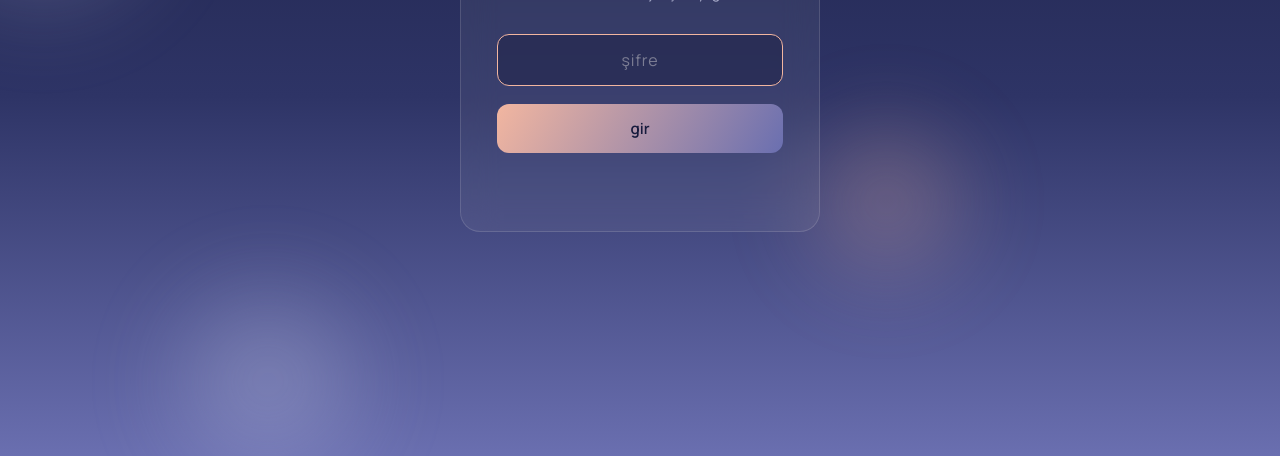
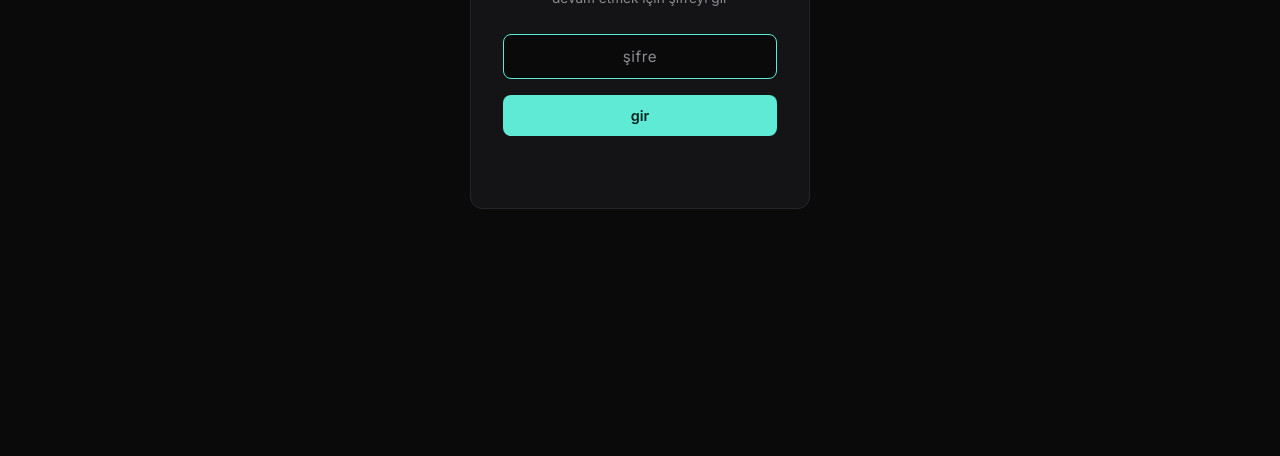
Before and after one commit to theahmetco/Aero-, a website: page views/login.html in a window 1280 px wide. Shown: the part 344-800 px from the top of the page. Drawn offline with Linux system fonts and the light colour scheme.

Commit message:
Add files via upload

```diff
--- a/public/css/login.css
+++ b/public/css/login.css
@@ -1,12 +1,12 @@
-@import url('https://fonts.googleapis.com/css2?family=Fraunces:opsz,wght@9..144,300;9..144,500;9..144,600&family=Manrope:wght@400;500;600&display=swap');
+@import url('https://fonts.googleapis.com/css2?family=Inter:wght@400;500;600&family=Space+Grotesk:wght@600&display=swap');
 
 :root {
-  --sky-deep: #171b3d;
-  --sky-mid: #2e3466;
-  --dusk-violet: #6a6fb0;
-  --cloud: #cfd3ec;
-  --peach: #f2b6a0;
-  --cream: #f5f2ee;
+  --bg: #0a0a0b;
+  --surface: #141416;
+  --border: #26262a;
+  --text: #eaeaea;
+  --text-dim: #8b8b90;
+  --accent: #5eead4;
 }
 
 * { box-sizing: border-box; }
@@ -17,117 +17,81 @@ body {
   display: flex;
   align-items: center;
   justify-content: center;
-  font-family: 'Manrope', sans-serif;
-  background: linear-gradient(180deg, var(--sky-deep) 0%, var(--sky-mid) 55%, var(--dusk-violet) 100%);
-  overflow: hidden;
+  font-family: 'Inter', sans-serif;
+  background: var(--bg);
   position: relative;
 }
 
-.clouds {
-  position: absolute;
-  inset: 0;
-  overflow: hidden;
-  pointer-events: none;
-}
-
-.cloud {
-  position: absolute;
-  border-radius: 50%;
-  filter: blur(40px);
-  opacity: 0.35;
-  background: radial-gradient(circle, var(--cloud), transparent 70%);
-  animation: drift 40s linear infinite;
-}
-
-.cloud:nth-child(1) { width: 320px; height: 320px; top: 10%; left: -10%; animation-duration: 55s; }
-.cloud:nth-child(2) { width: 220px; height: 220px; top: 55%; left: 60%; animation-duration: 70s; background: radial-gradient(circle, var(--peach), transparent 70%); }
-.cloud:nth-child(3) { width: 260px; height: 260px; top: 75%; left: 10%; animation-duration: 60s; }
-
-@keyframes drift {
-  from { transform: translateX(0) translateY(0); }
-  50% { transform: translateX(60px) translateY(-30px); }
-  to { transform: translateX(0) translateY(0); }
-}
+.clouds { display: none; }
 
 .login-card {
   position: relative;
-  z-index: 1;
-  width: min(360px, 88vw);
-  padding: 48px 36px;
-  border-radius: 20px;
-  background: rgba(245, 242, 238, 0.06);
-  border: 1px solid rgba(245, 242, 238, 0.14);
-  backdrop-filter: blur(18px);
+  width: min(340px, 88vw);
+  padding: 44px 32px;
+  border-radius: 12px;
+  background: var(--surface);
+  border: 1px solid var(--border);
   text-align: center;
 }
 
 .login-card h1 {
-  font-family: 'Fraunces', serif;
-  font-weight: 500;
-  font-size: 2.4rem;
-  letter-spacing: 0.04em;
-  color: var(--cream);
+  font-family: 'Space Grotesk', sans-serif;
+  font-weight: 600;
+  font-size: 1.8rem;
+  color: var(--text);
   margin: 0 0 6px;
 }
 
 .login-card p.sub {
-  color: var(--cloud);
-  font-size: 0.9rem;
-  margin: 0 0 32px;
-  opacity: 0.8;
+  color: var(--text-dim);
+  font-size: 0.85rem;
+  margin: 0 0 28px;
 }
 
 .login-card input[type="password"] {
   width: 100%;
-  padding: 14px 16px;
-  border-radius: 12px;
-  border: 1px solid rgba(245, 242, 238, 0.2);
-  background: rgba(23, 27, 61, 0.4);
-  color: var(--cream);
-  font-family: 'Manrope', sans-serif;
-  font-size: 1rem;
+  padding: 12px 14px;
+  border-radius: 8px;
+  border: 1px solid var(--border);
+  background: var(--bg);
+  color: var(--text);
+  font-family: 'Inter', sans-serif;
+  font-size: 0.95rem;
   outline: none;
-  transition: border-color 0.2s ease;
+  transition: border-color 0.15s ease;
   text-align: center;
-  letter-spacing: 0.15em;
+  letter-spacing: 0.1em;
 }
 
 .login-card input[type="password"]:focus {
-  border-color: var(--peach);
+  border-color: var(--accent);
 }
 
 .login-card input[type="password"]::placeholder {
-  letter-spacing: 0.05em;
-  color: rgba(245, 242, 238, 0.4);
+  letter-spacing: 0.04em;
+  color: var(--text-dim);
 }
 
 .login-card button {
   width: 100%;
-  margin-top: 18px;
-  padding: 14px;
+  margin-top: 16px;
+  padding: 12px;
   border: none;
-  border-radius: 12px;
-  background: linear-gradient(120deg, var(--peach), var(--dusk-violet));
-  color: var(--sky-deep);
-  font-family: 'Manrope', sans-serif;
+  border-radius: 8px;
+  background: var(--accent);
+  color: #06201c;
+  font-family: 'Inter', sans-serif;
   font-weight: 600;
-  font-size: 0.95rem;
+  font-size: 0.9rem;
   cursor: pointer;
-  transition: transform 0.15s ease, box-shadow 0.15s ease;
+  transition: opacity 0.15s ease;
 }
 
-.login-card button:hover {
-  transform: translateY(-1px);
-  box-shadow: 0 10px 24px rgba(242, 182, 160, 0.25);
-}
+.login-card button:hover { opacity: 0.88; }
 
 .error-msg {
-  color: var(--peach);
-  font-size: 0.85rem;
-  margin-top: 16px;
+  color: #f28b82;
+  font-size: 0.82rem;
+  margin-top: 14px;
   min-height: 1em;
 }
-
-@media (prefers-reduced-motion: reduce) {
-  .cloud { animation: none; }
-}
--- a/public/css/style.css
+++ b/public/css/style.css
@@ -1,12 +1,13 @@
-@import url('https://fonts.googleapis.com/css2?family=Fraunces:opsz,wght@9..144,300;9..144,500;9..144,600&family=Manrope:wght@400;500;600;700&display=swap');
+@import url('https://fonts.googleapis.com/css2?family=Inter:wght@400;500;600;700&family=Space+Grotesk:wght@500;600&display=swap');
 
 :root {
-  --sky-deep: #171b3d;
-  --sky-mid: #2e3466;
-  --dusk-violet: #6a6fb0;
-  --cloud: #cfd3ec;
-  --peach: #f2b6a0;
-  --cream: #f5f2ee;
+  --bg: #0a0a0b;
+  --surface: #141416;
+  --surface-hover: #1c1c1f;
+  --border: #26262a;
+  --text: #eaeaea;
+  --text-dim: #8b8b90;
+  --accent: #5eead4;
 }
 
 * { box-sizing: border-box; }
@@ -14,152 +15,125 @@
 html, body {
   margin: 0;
   min-height: 100%;
-  font-family: 'Manrope', sans-serif;
-  background: linear-gradient(180deg, var(--sky-deep) 0%, var(--sky-mid) 55%, var(--dusk-violet) 100%);
-  color: var(--cream);
+  font-family: 'Inter', sans-serif;
+  background: var(--bg);
+  color: var(--text);
 }
 
-body {
-  position: relative;
-  overflow-x: hidden;
-}
+body { position: relative; }
 
-.clouds {
-  position: fixed;
-  inset: 0;
-  overflow: hidden;
-  pointer-events: none;
-  z-index: 0;
-}
-
-.cloud {
-  position: absolute;
-  border-radius: 50%;
-  filter: blur(50px);
-  opacity: 0.28;
-  background: radial-gradient(circle, var(--cloud), transparent 70%);
-  animation: drift 60s linear infinite;
-}
-
-.cloud:nth-child(1) { width: 380px; height: 380px; top: 5%; left: -10%; animation-duration: 70s; }
-.cloud:nth-child(2) { width: 260px; height: 260px; top: 50%; left: 70%; animation-duration: 85s; background: radial-gradient(circle, var(--peach), transparent 70%); }
-.cloud:nth-child(3) { width: 300px; height: 300px; top: 80%; left: 15%; animation-duration: 75s; }
-
-@keyframes drift {
-  from { transform: translateX(0) translateY(0); }
-  50% { transform: translateX(80px) translateY(-40px); }
-  to { transform: translateX(0) translateY(0); }
-}
+.clouds { display: none; }
 
 .app {
   position: relative;
-  z-index: 1;
-  max-width: 720px;
+  max-width: 680px;
   margin: 0 auto;
-  padding: 48px 24px 100px;
+  padding: 56px 24px 100px;
 }
 
 header.hero {
-  text-align: center;
+  text-align: left;
   margin-bottom: 40px;
+  border-bottom: 1px solid var(--border);
+  padding-bottom: 24px;
 }
 
 header.hero h1 {
-  font-family: 'Fraunces', serif;
-  font-weight: 500;
-  font-size: 3rem;
-  letter-spacing: 0.05em;
+  font-family: 'Space Grotesk', sans-serif;
+  font-weight: 600;
+  font-size: 2rem;
   margin: 0;
+  color: var(--text);
 }
 
 header.hero p {
-  color: var(--cloud);
-  opacity: 0.85;
+  color: var(--text-dim);
   margin: 8px 0 0;
-  font-size: 0.95rem;
+  font-size: 0.9rem;
 }
 
 nav.tabs {
   display: flex;
-  gap: 8px;
-  justify-content: center;
-  flex-wrap: wrap;
-  margin-bottom: 36px;
+  gap: 6px;
+  margin-bottom: 32px;
+  border-bottom: 1px solid var(--border);
 }
 
 nav.tabs button {
-  padding: 10px 18px;
-  border-radius: 999px;
-  border: 1px solid rgba(245, 242, 238, 0.18);
-  background: rgba(245, 242, 238, 0.05);
-  color: var(--cloud);
-  font-family: 'Manrope', sans-serif;
-  font-size: 0.85rem;
+  padding: 10px 4px;
+  margin-right: 20px;
+  border-radius: 0;
+  border: none;
+  border-bottom: 2px solid transparent;
+  background: transparent;
+  color: var(--text-dim);
+  font-family: 'Inter', sans-serif;
+  font-size: 0.88rem;
   font-weight: 500;
   cursor: pointer;
-  transition: all 0.2s ease;
+  transition: all 0.15s ease;
 }
 
-nav.tabs button:hover {
-  border-color: var(--peach);
-  color: var(--cream);
-}
+nav.tabs button:hover { color: var(--text); }
 
 nav.tabs button.active {
-  background: linear-gradient(120deg, var(--peach), var(--dusk-violet));
-  color: var(--sky-deep);
-  border-color: transparent;
+  color: var(--accent);
+  border-bottom-color: var(--accent);
   font-weight: 600;
 }
 
-.panel { display: none; animation: fadeIn 0.4s ease; }
+.panel { display: none; animation: fadeIn 0.25s ease; }
 .panel.active { display: block; }
 
 @keyframes fadeIn {
-  from { opacity: 0; transform: translateY(6px); }
+  from { opacity: 0; transform: translateY(4px); }
   to { opacity: 1; transform: translateY(0); }
 }
 
 .card {
-  background: rgba(245, 242, 238, 0.06);
-  border: 1px solid rgba(245, 242, 238, 0.12);
-  border-radius: 16px;
-  padding: 24px;
-  margin-bottom: 18px;
-  backdrop-filter: blur(14px);
+  background: var(--surface);
+  border: 1px solid var(--border);
+  border-radius: 10px;
+  padding: 20px;
+  margin-bottom: 14px;
+  transition: border-color 0.15s ease;
 }
 
+.card:hover { border-color: #33333a; }
+
 .card h3 {
-  font-family: 'Fraunces', serif;
-  font-weight: 500;
-  font-size: 1.2rem;
+  font-family: 'Space Grotesk', sans-serif;
+  font-weight: 600;
+  font-size: 1.05rem;
   margin: 0 0 8px;
+  color: var(--text);
 }
 
 .card p {
-  color: var(--cloud);
-  font-size: 0.92rem;
+  color: var(--text-dim);
+  font-size: 0.88rem;
   line-height: 1.6;
   margin: 0 0 12px;
 }
 
 .card iframe {
-  border-radius: 12px;
+  border-radius: 8px;
   width: 100%;
 }
 
 .memory-date {
-  font-size: 0.75rem;
-  color: var(--peach);
-  letter-spacing: 0.08em;
+  font-size: 0.72rem;
+  color: var(--accent);
+  letter-spacing: 0.06em;
   text-transform: uppercase;
   margin-bottom: 6px;
   display: block;
+  font-weight: 600;
 }
 
 .memory-image {
   width: 100%;
-  border-radius: 12px;
+  border-radius: 8px;
   margin-top: 12px;
   display: block;
 }
@@ -167,43 +141,43 @@ nav.tabs button.active {
 /* Bot */
 .bot-box {
   text-align: center;
-  padding: 40px 24px;
+  padding: 36px 24px;
 }
 
 .bot-message {
-  font-family: 'Fraunces', serif;
-  font-size: 1.4rem;
-  font-weight: 400;
+  font-family: 'Space Grotesk', sans-serif;
+  font-size: 1.2rem;
+  font-weight: 500;
   line-height: 1.5;
-  min-height: 80px;
+  min-height: 70px;
   display: flex;
   align-items: center;
   justify-content: center;
   padding: 0 12px;
+  color: var(--text);
 }
 
 .bot-box button {
-  margin-top: 20px;
-  padding: 12px 28px;
-  border-radius: 999px;
-  border: none;
-  background: linear-gradient(120deg, var(--peach), var(--dusk-violet));
-  color: var(--sky-deep);
-  font-family: 'Manrope', sans-serif;
+  margin-top: 16px;
+  padding: 11px 24px;
+  border-radius: 8px;
+  border: 1px solid var(--border);
+  background: var(--surface-hover);
+  color: var(--accent);
+  font-family: 'Inter', sans-serif;
   font-weight: 600;
-  font-size: 0.9rem;
+  font-size: 0.85rem;
   cursor: pointer;
-  transition: transform 0.15s ease;
+  transition: all 0.15s ease;
 }
 
-.bot-box button:hover { transform: translateY(-2px); }
+.bot-box button:hover { border-color: var(--accent); }
 
 .empty-state {
   text-align: center;
-  color: var(--cloud);
-  opacity: 0.6;
+  color: var(--text-dim);
   padding: 40px 0;
-  font-size: 0.9rem;
+  font-size: 0.88rem;
 }
 
 footer.logout {
@@ -212,19 +186,15 @@ footer.logout {
 }
 
 footer.logout a {
-  color: var(--cloud);
-  opacity: 0.5;
-  font-size: 0.8rem;
+  color: var(--text-dim);
+  font-size: 0.78rem;
   text-decoration: none;
 }
 
-footer.logout a:hover { opacity: 0.9; }
-
-@media (prefers-reduced-motion: reduce) {
-  .cloud { animation: none; }
-}
+footer.logout a:hover { color: var(--text); }
 
 @media (max-width: 480px) {
-  header.hero h1 { font-size: 2.2rem; }
+  header.hero h1 { font-size: 1.6rem; }
   .app { padding: 32px 16px 80px; }
+  nav.tabs button { margin-right: 12px; font-size: 0.82rem; }
 }
```
